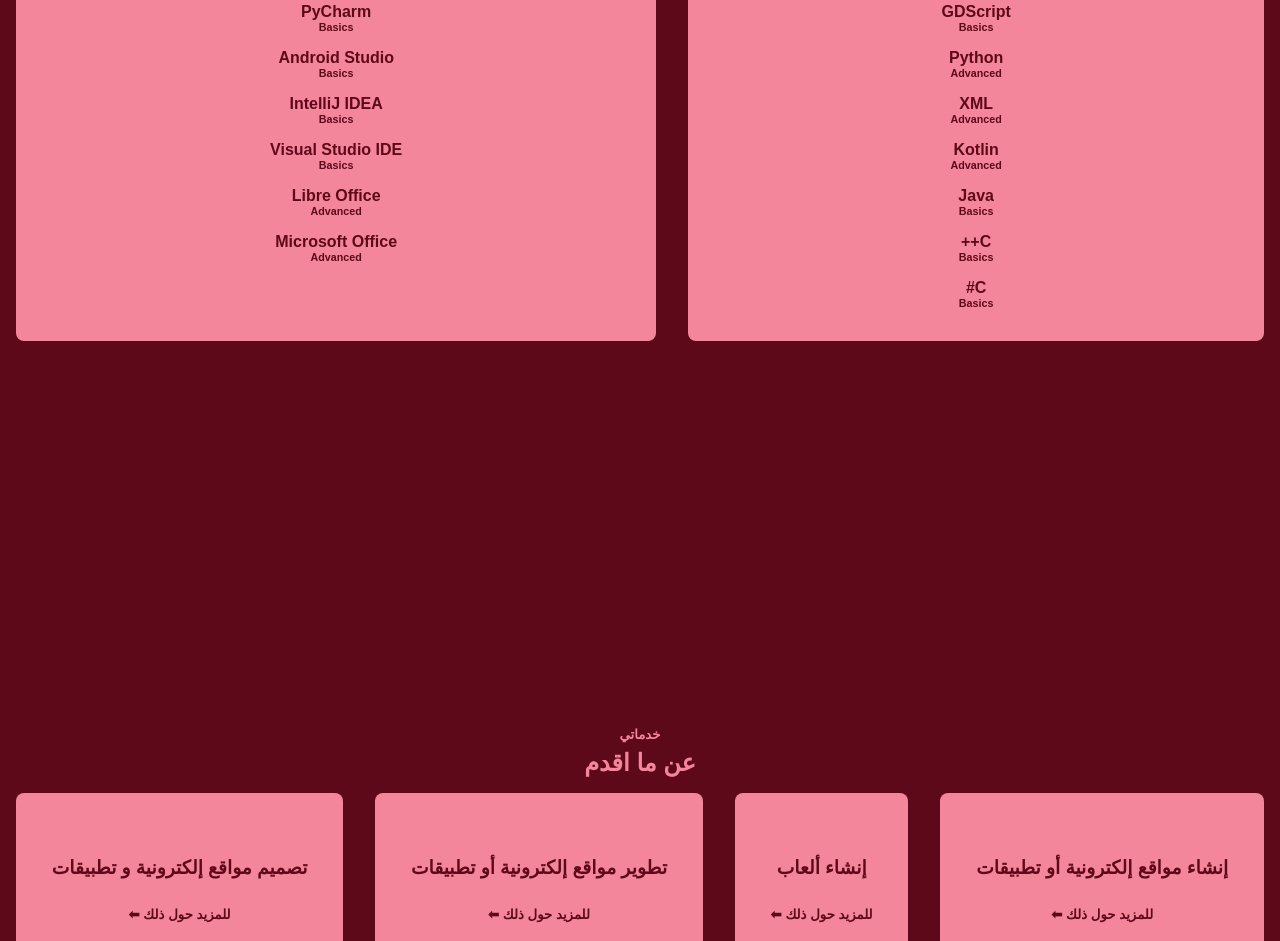
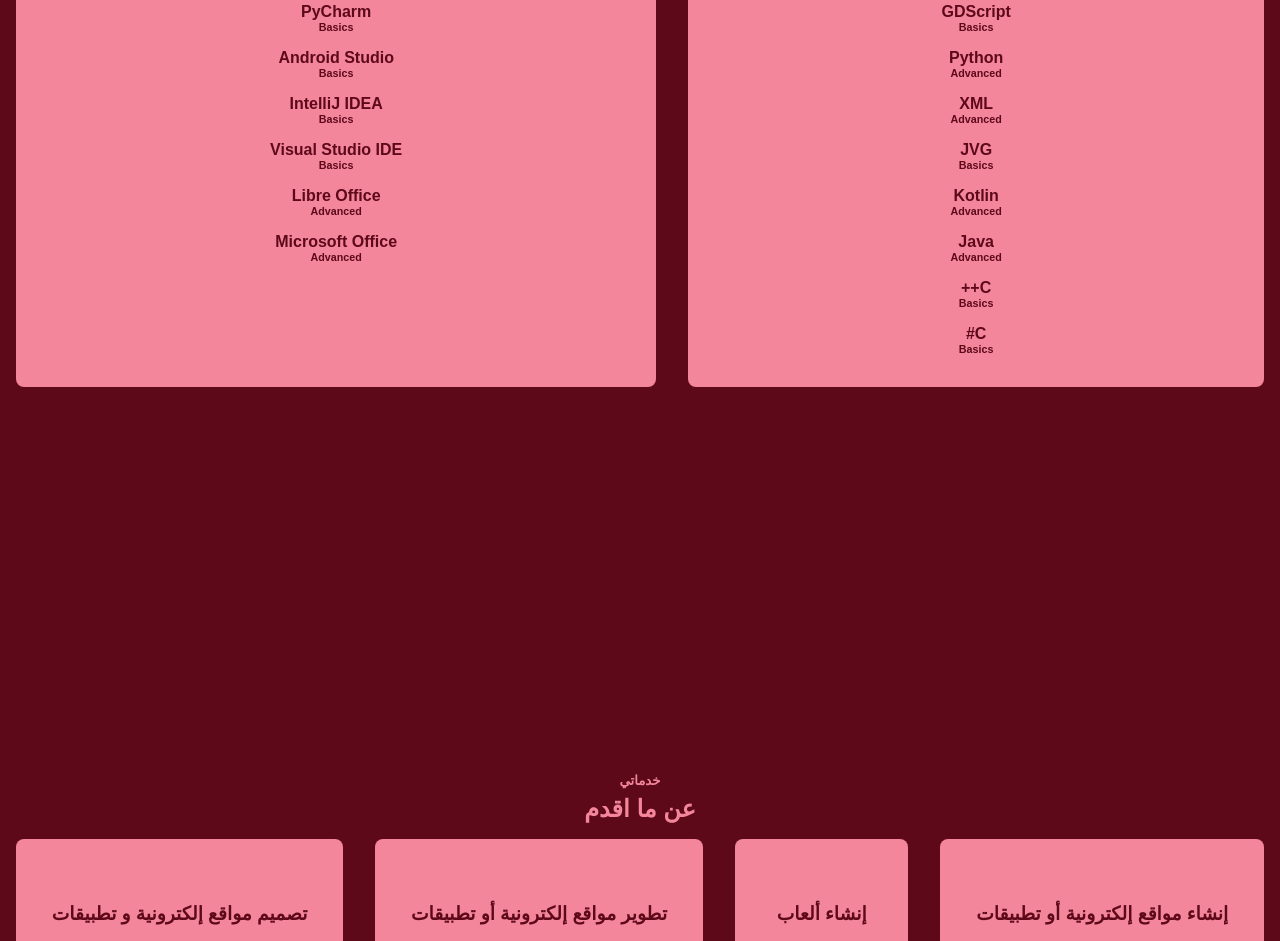
Before and after one commit to M3MD69/msth, a plain HTML site: page index.html in a window 1280 px wide. Shown: the part 1770-2711 px from the top of the page. Drawn offline with Linux system fonts and the light colour scheme.

Commit message:
Update index.html

```diff
--- a/index.html
+++ b/index.html
@@ -123,13 +123,18 @@
                 </div>
 
                 <div class="smallBoxesAbilties">
+                    <h4>JVG</h4>
+                    <h6>Basics</h6>
+                </div>
+
+                <div class="smallBoxesAbilties">
                     <h4>Kotlin</h4>
                     <h6>Advanced</h6>
                 </div>
 
                 <div class="smallBoxesAbilties">
                     <h4>Java</h4>
-                    <h6>Basics</h6>
+                    <h6>Advanced</h6>
                 </div>
 
                 <div class="smallBoxesAbilties">
```
